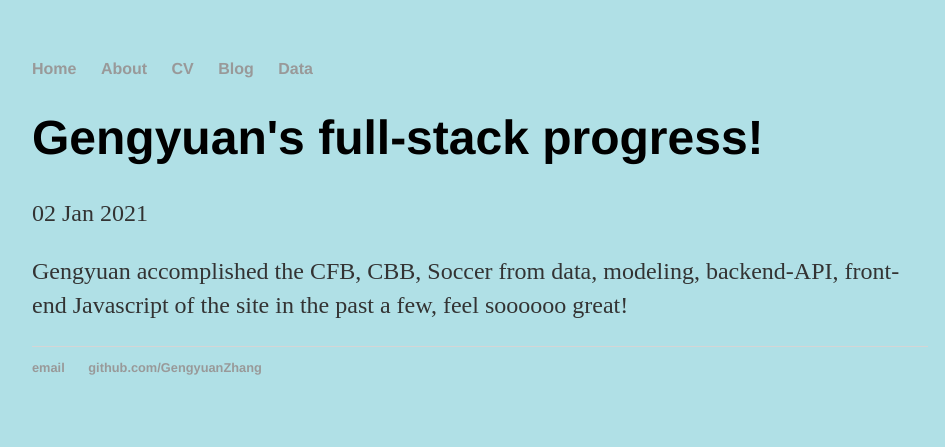
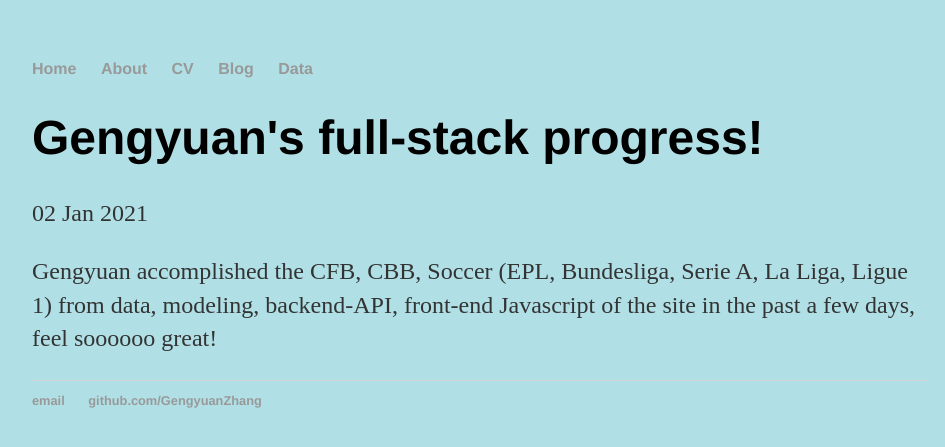
Before and after one commit to GengyuanZhang/GengyuanZhang.github.io, a Jekyll site: the page built from _posts/2021-01-02-gengyuan-zhang-full-stack-progress.md, in a window 1280 px wide. Shown: the top 447 px of the page, without its empty margins (160-1105 px from the left). Built offline with Jekyll 4.4.1, drawn with Linux system fonts in a browser that asks for light colours.

Commit message:
Update 2021-01-02-gengyuan-zhang-full-stack-progress.md

```diff
--- a/_posts/2021-01-02-gengyuan-zhang-full-stack-progress.md
+++ b/_posts/2021-01-02-gengyuan-zhang-full-stack-progress.md
@@ -4,4 +4,4 @@ title: "Gengyuan's full-stack progress!"
 date: 2021-01-02
 ---
 
-Gengyuan accomplished the CFB, CBB, Soccer from data, modeling, backend-API, front-end Javascript of the site in the past a few, feel soooooo great!
+Gengyuan accomplished the CFB, CBB, Soccer (EPL, Bundesliga, Serie A, La Liga, Ligue 1) from data, modeling, backend-API, front-end Javascript of the site in the past a few days, feel soooooo great!
```
